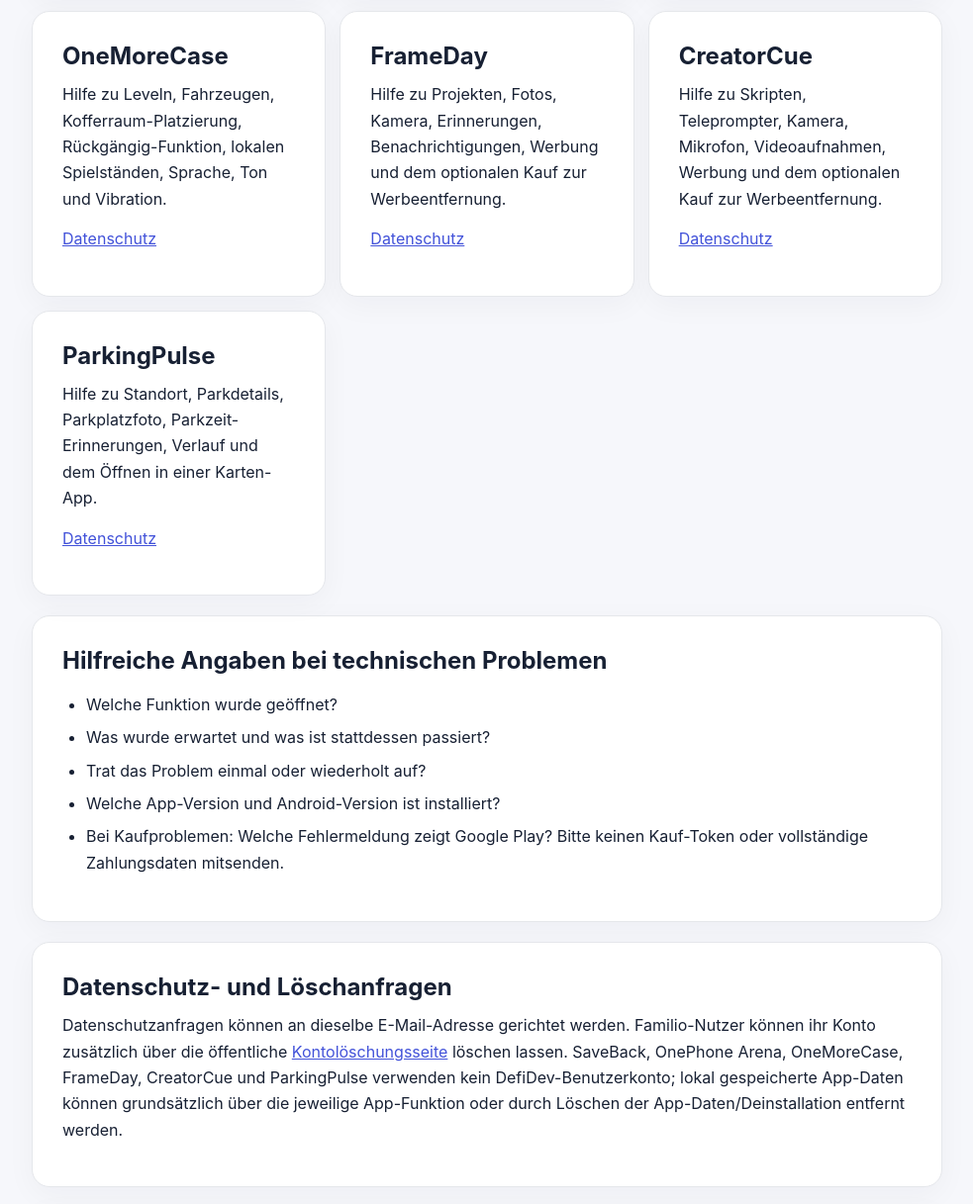
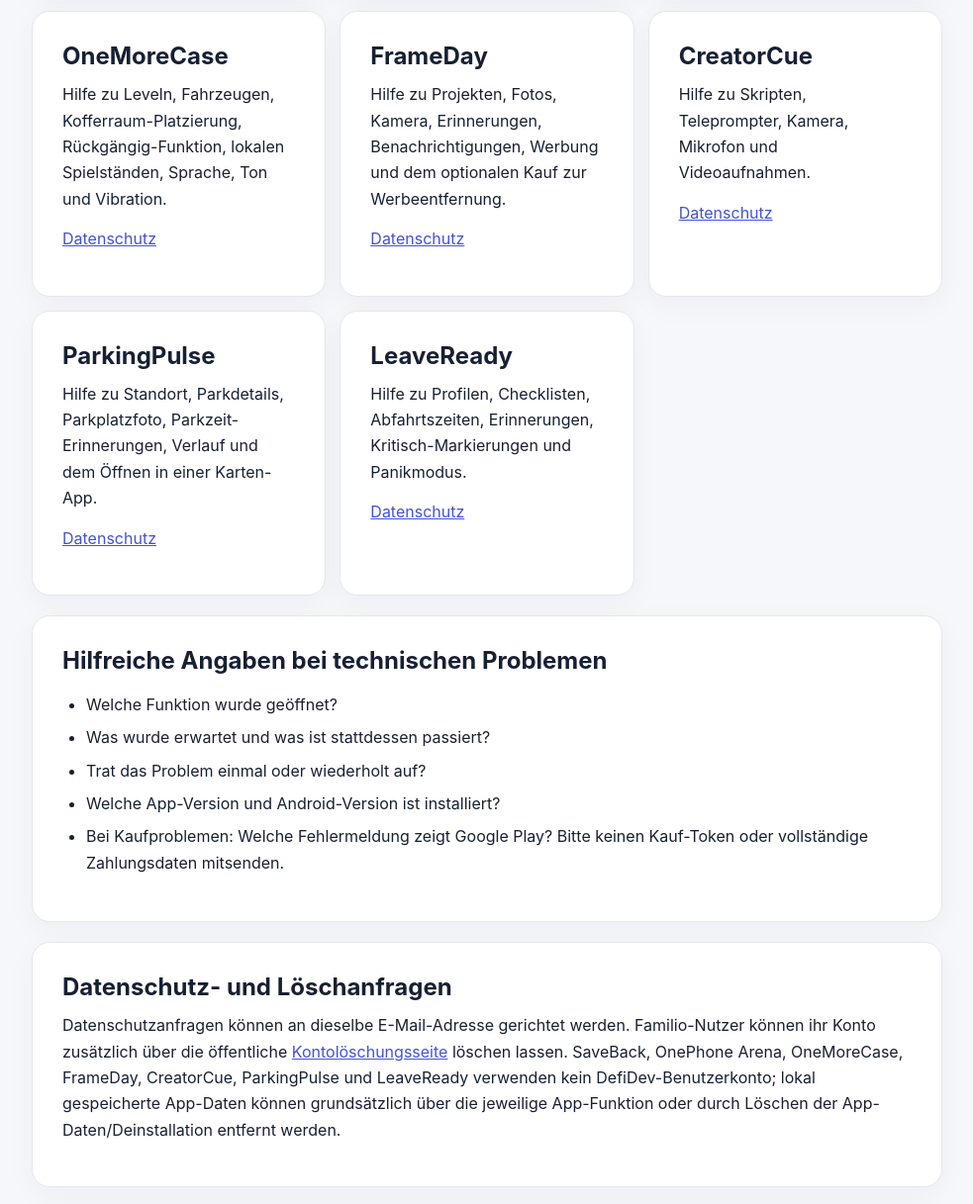
Before and after one commit to umitdrmz22-svg/defidev-legal, a plain HTML site: page support.html in a window 1280 px wide. Shown: the part 954-2171 px from the top of the page at 99% size, without its empty margins (148-1131 px from the left). Drawn offline with Linux system fonts and the light colour scheme.

Commit message:
legal: add LeaveReady support and clean CreatorCue wording

```diff
--- a/support.html
+++ b/support.html
@@ -57,13 +57,18 @@
     </article>
     <article class="card">
       <h2>CreatorCue</h2>
-      <p>Hilfe zu Skripten, Teleprompter, Kamera, Mikrofon, Videoaufnahmen, Werbung und dem optionalen Kauf zur Werbeentfernung.</p>
+      <p>Hilfe zu Skripten, Teleprompter, Kamera, Mikrofon und Videoaufnahmen.</p>
       <p><a href="privacy-creatorcue.html">Datenschutz</a></p>
     </article>
     <article class="card">
       <h2>ParkingPulse</h2>
       <p>Hilfe zu Standort, Parkdetails, Parkplatzfoto, Parkzeit-Erinnerungen, Verlauf und dem Öffnen in einer Karten-App.</p>
       <p><a href="privacy-parkingpulse.html">Datenschutz</a></p>
+    </article>
+    <article class="card">
+      <h2>LeaveReady</h2>
+      <p>Hilfe zu Profilen, Checklisten, Abfahrtszeiten, Erinnerungen, Kritisch-Markierungen und Panikmodus.</p>
+      <p><a href="privacy-leaveready.html">Datenschutz</a></p>
     </article>
   </section>
 
@@ -80,7 +85,7 @@
 
   <section class="card">
     <h2>Datenschutz- und Löschanfragen</h2>
-    <p>Datenschutzanfragen können an dieselbe E-Mail-Adresse gerichtet werden. Familio-Nutzer können ihr Konto zusätzlich über die öffentliche <a href="delete-account.html">Kontolöschungsseite</a> löschen lassen. SaveBack, OnePhone Arena, OneMoreCase, FrameDay, CreatorCue und ParkingPulse verwenden kein DefiDev-Benutzerkonto; lokal gespeicherte App-Daten können grundsätzlich über die jeweilige App-Funktion oder durch Löschen der App-Daten/Deinstallation entfernt werden.</p>
+    <p>Datenschutzanfragen können an dieselbe E-Mail-Adresse gerichtet werden. Familio-Nutzer können ihr Konto zusätzlich über die öffentliche <a href="delete-account.html">Kontolöschungsseite</a> löschen lassen. SaveBack, OnePhone Arena, OneMoreCase, FrameDay, CreatorCue, ParkingPulse und LeaveReady verwenden kein DefiDev-Benutzerkonto; lokal gespeicherte App-Daten können grundsätzlich über die jeweilige App-Funktion oder durch Löschen der App-Daten/Deinstallation entfernt werden.</p>
   </section>
 
   <section class="card">
```
